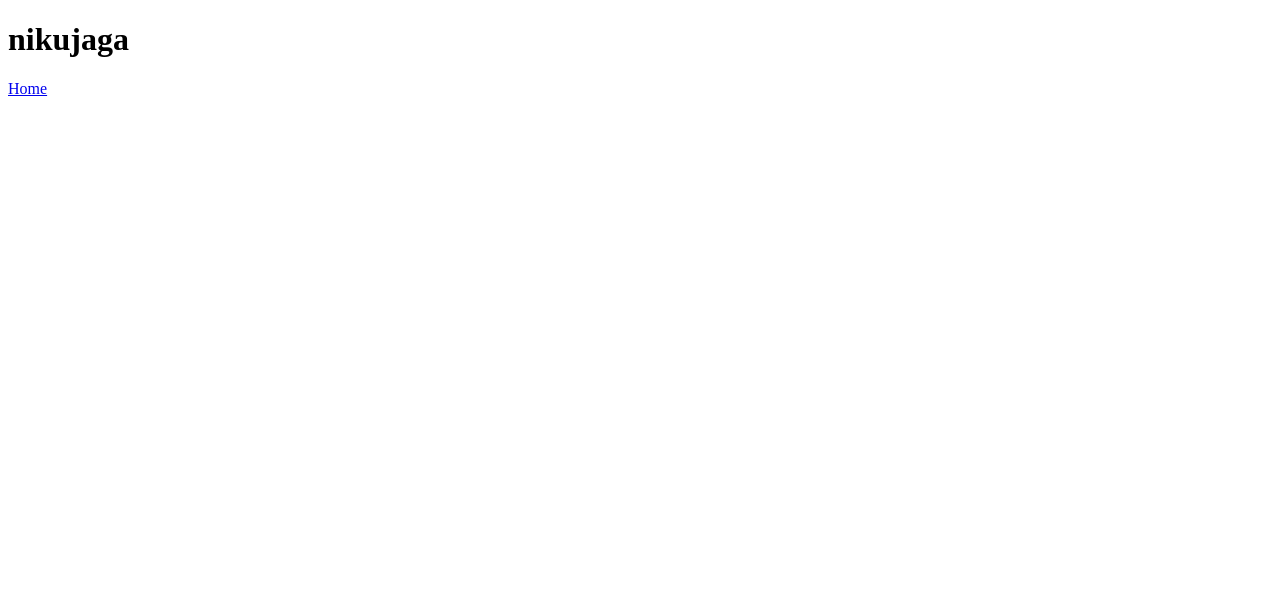
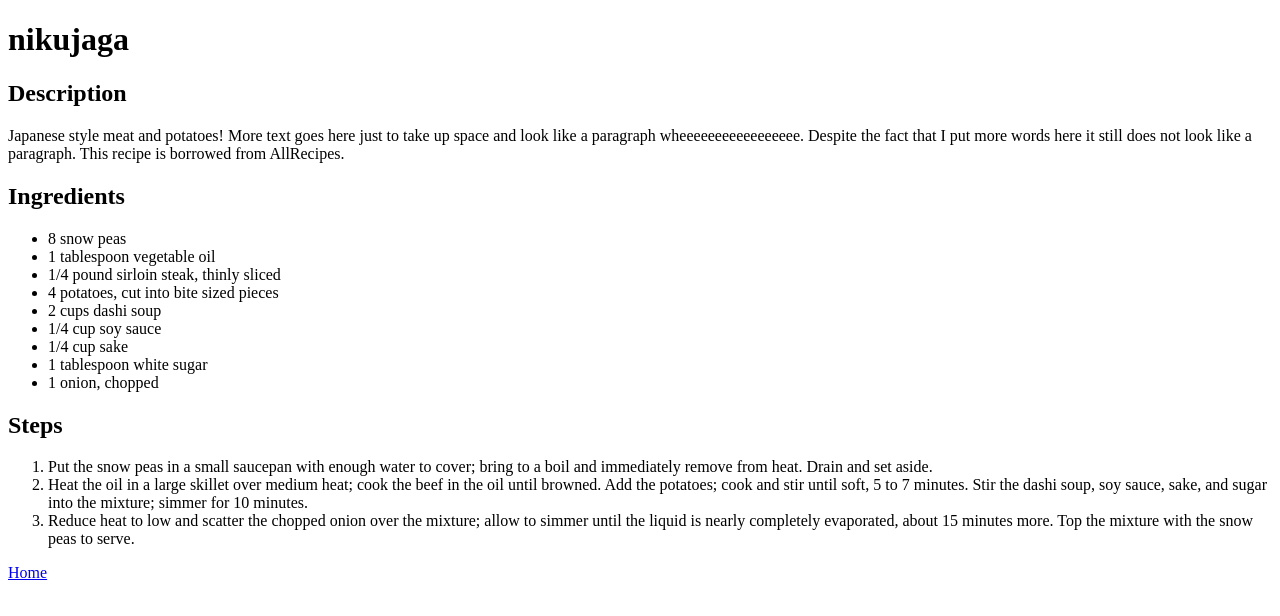
Before and after one commit to typicalpotato/odin-recipes, a plain HTML site: page recipes/nikujaga.html in a window 1280 px wide. Drawn offline with Linux system fonts and the light colour scheme.

Commit message:
Add recipe details to nikujaga.html

```diff
--- a/recipes/nikujaga.html
+++ b/recipes/nikujaga.html
@@ -7,6 +7,29 @@
     </head>
 <body>
     <h1>nikujaga</h1>
+
+    <h2>Description</h2>
+    <p>Japanese style meat and potatoes! More text goes here just to take up space and look like a paragraph wheeeeeeeeeeeeeeeee. Despite the fact that I put more words here it still does not look like a paragraph. This recipe is borrowed from AllRecipes.</p>
+
+    <h2>Ingredients</h2>
+    <ul>
+        <li>8 snow peas</li>
+        <li>1 tablespoon vegetable oil</li>
+        <li>1/4 pound sirloin steak, thinly sliced</li>
+        <li>4 potatoes, cut into bite sized pieces</li>
+        <li>2 cups dashi soup</li>
+        <li>1/4 cup soy sauce</li>
+        <li>1/4 cup sake</li>
+        <li>1 tablespoon white sugar</li>
+        <li>1 onion, chopped</li>
+    </ul>
+
+    <h2>Steps</h2>
+    <ol>
+        <li>Put the snow peas in a small saucepan with enough water to cover; bring to a boil and immediately remove from heat. Drain and set aside.</li>
+        <li>Heat the oil in a large skillet over medium heat; cook the beef in the oil until browned. Add the potatoes; cook and stir until soft, 5 to 7 minutes. Stir the dashi soup, soy sauce, sake, and sugar into the mixture; simmer for 10 minutes.</li>
+        <li>Reduce heat to low and scatter the chopped onion over the mixture; allow to simmer until the liquid is nearly completely evaporated, about 15 minutes more. Top the mixture with the snow peas to serve.</li>
+    </ol>
     <a href="../index.html">Home</a>
 </body>
 </html>
```
